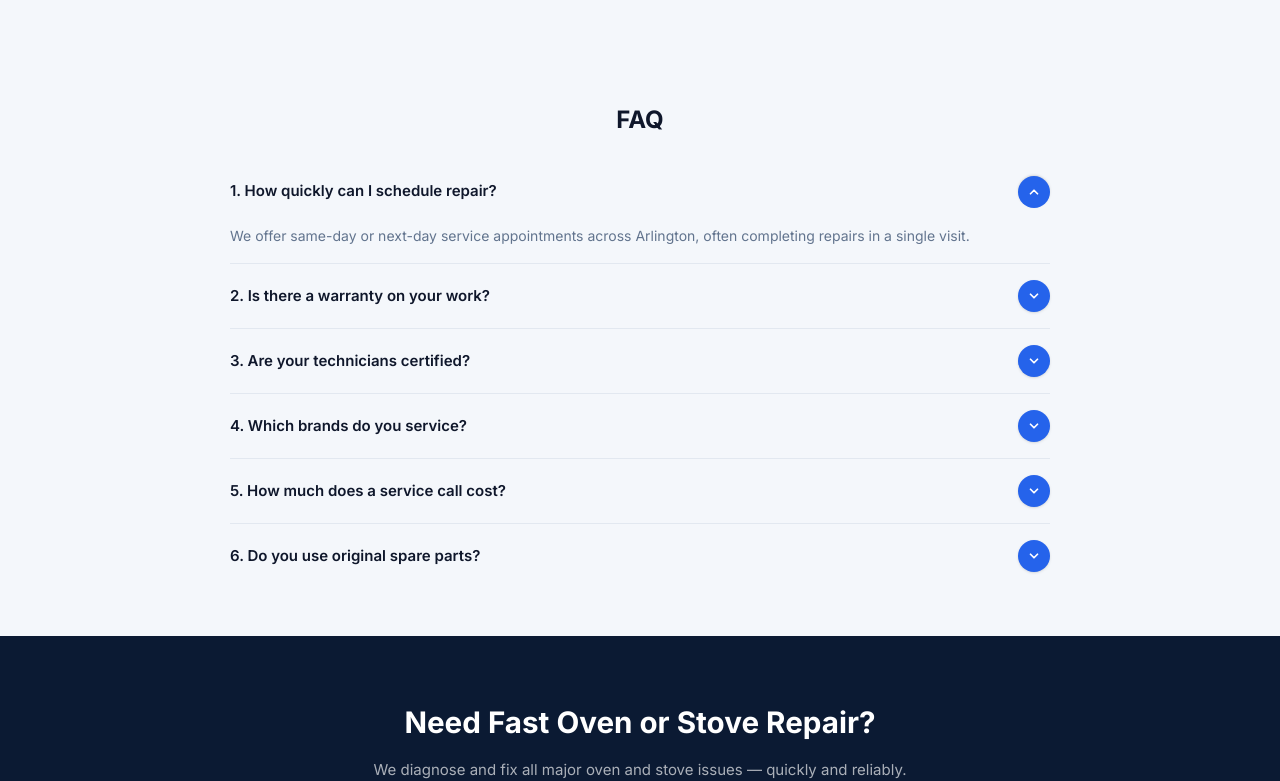
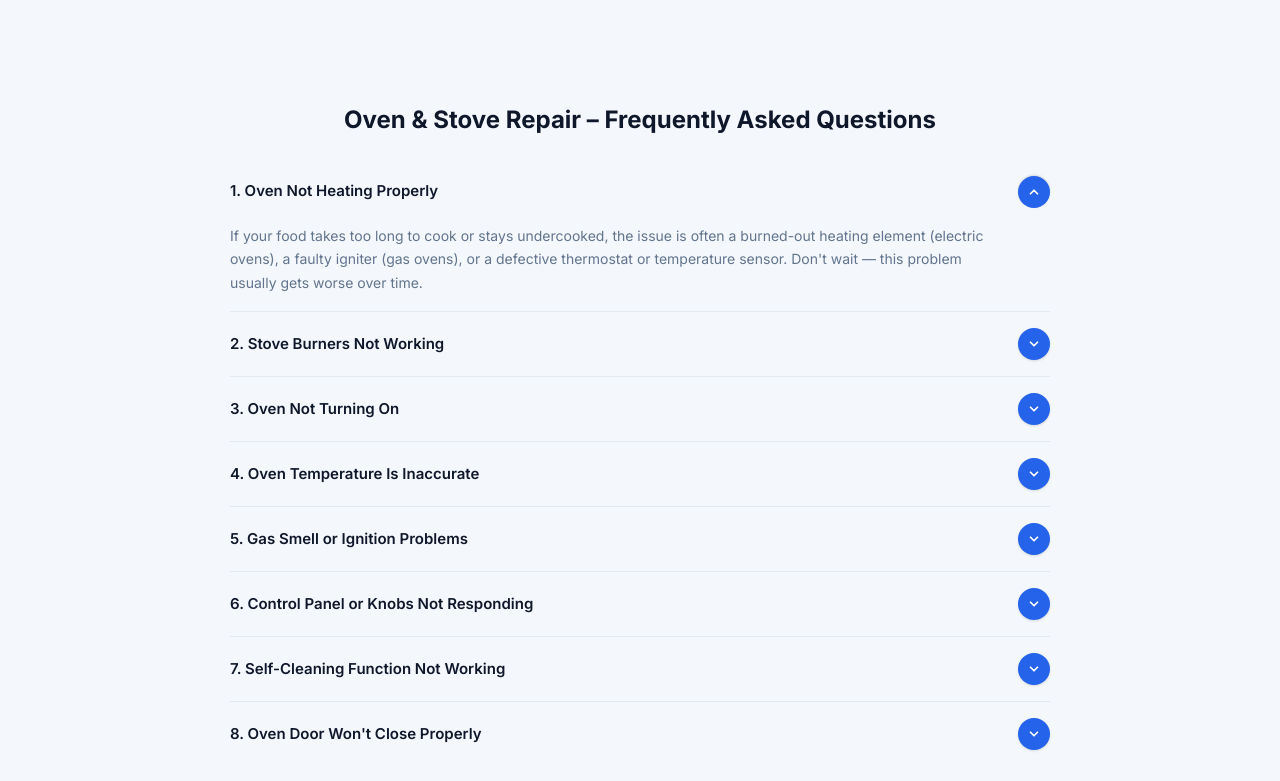
Before and after one commit to handenis86-ux/appliance-fix-va, a Next.js app: page /oven-repair in a window 1280 px wide. Shown: the part 3446-4227 px from the top of the page. Built offline with nearby package versions, Linux system fonts and the light colour scheme.

Commit message:
Oven page: category-specific FAQ

```diff
--- a/src/app/oven-repair/page.tsx
+++ b/src/app/oven-repair/page.tsx
@@ -334,7 +334,43 @@ export default function OvenRepairPage() {
         </section>
 
         {/* FAQ */}
-        <FAQ />
+        <FAQ
+          title="Oven & Stove Repair – Frequently Asked Questions"
+          items={[
+            {
+              q: "Oven Not Heating Properly",
+              a: "If your food takes too long to cook or stays undercooked, the issue is often a burned-out heating element (electric ovens), a faulty igniter (gas ovens), or a defective thermostat or temperature sensor. Don't wait — this problem usually gets worse over time.",
+            },
+            {
+              q: "Stove Burners Not Working",
+              a: "If a burner won't turn on or heats unevenly, possible causes include a damaged burner coil or element, clogged gas ports, or a faulty ignition switch or spark module. Tip: Uneven heat can ruin cookware and food quality.",
+            },
+            {
+              q: "Oven Not Turning On",
+              a: "If your oven is completely unresponsive, common causes include a tripped circuit breaker, a faulty control board, or wiring/power supply issues. Quick fix: Check your breaker first — if that's not it, you likely need service.",
+            },
+            {
+              q: "Oven Temperature Is Inaccurate",
+              a: "If your food burns or remains undercooked, this may be due to a faulty temperature sensor, calibration issues, or a failing thermostat. Warning: This can lead to consistently wasted food.",
+            },
+            {
+              q: "Gas Smell or Ignition Problems",
+              a: "If you notice a gas smell or delayed ignition, causes may include a weak or dirty igniter, gas valve issues, or blocked burner ports. Safety Alert: This is dangerous — call for service immediately.",
+            },
+            {
+              q: "Control Panel or Knobs Not Responding",
+              a: "If you can't adjust temperature or turn on your cooktop, the issue may be worn knobs, a failed control board, or moisture/grease damage. Common in older units or after spills.",
+            },
+            {
+              q: "Self-Cleaning Function Not Working",
+              a: "If your oven won't lock, unlock, or start cleaning, it may be due to a faulty door latch, control board issues, or overheating protection. Important: Avoid forcing the door — it can cause more damage.",
+            },
+            {
+              q: "Oven Door Won't Close Properly",
+              a: "If heat escapes or cooking is uneven, common causes include a worn-out door seal, broken hinges, or a misaligned door. This increases energy bills and cooking time.",
+            },
+          ]}
+        />
 
         {/* NEED FAST REPAIR CTA */}
         <section className="py-16 bg-navy text-center">
--- a/src/components/FAQ.tsx
+++ b/src/components/FAQ.tsx
@@ -1,7 +1,7 @@
 "use client";
 import { useState } from "react";
 
-const faqs = [
+const defaultFaqs = [
   {
     q: "How quickly can I schedule repair?",
     a: "We offer same-day or next-day service appointments across Arlington, often completing repairs in a single visit.",
@@ -28,13 +28,24 @@ const faqs = [
   },
 ];
 
-export default function FAQ() {
+interface FAQItem {
+  q: string;
+  a: string;
+}
+
+interface FAQProps {
+  items?: FAQItem[];
+  title?: string;
+}
+
+export default function FAQ({ items, title = "FAQ" }: FAQProps) {
+  const faqs = items ?? defaultFaqs;
   const [openIndex, setOpenIndex] = useState<number | null>(0);
 
   return (
     <section className="py-12 bg-gray-bg">
       <div className="max-w-[1160px] mx-auto px-6">
-        <h2 className="text-center text-2xl font-bold text-slate-900 mb-6">FAQ</h2>
+        <h2 className="text-center text-2xl font-bold text-slate-900 mb-6">{title}</h2>
         <div className="max-w-[820px] mx-auto">
           {faqs.map((faq, i) => {
             const isOpen = openIndex === i;
```
